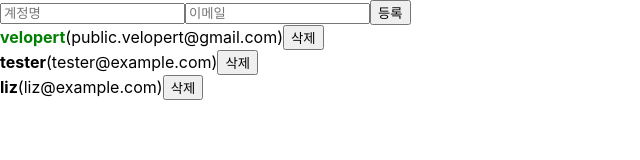
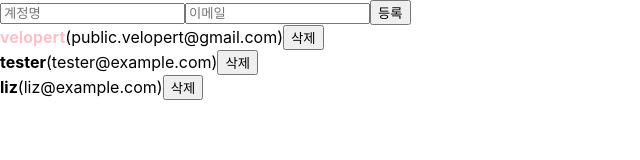
Before and after one commit to redzzzi/react-demo-24summer, a React (Create React App) app: page / in a window 1280 px wide. Shown: the top 160 px of the page, without its empty margins (0-640 px from the left). Built offline with nearby package versions, Linux system fonts and the light colour scheme.

Commit message:
practice : vlpt
- ...
- 1장 15. 배열에 항목 수정하기

```diff
--- a/src/App.js
+++ b/src/App.js
@@ -80,7 +80,7 @@ function App() {
         onCreate={onCreate}
         userInputRef={userInput}
       />
-      <UserList users={users} onRemove={onRemove} />
+      <UserList users={users} onRemove={onRemove} onToggle={onToggle} />
     </>
   );
 }
--- a/src/UserList.js
+++ b/src/UserList.js
@@ -1,13 +1,14 @@
 import React from "react";
 
-function User({ user, onRemove }) {
+function User({ user, onRemove, onToggle }) {
   return (
     <div>
       <b
         style={{
           cursor: "pointer",
-          color: user.active ? "green" : "black",
+          color: user.active ? "pink" : "black",
         }}
+        onClick={() => onToggle(user.id)}
       >
         {user.username}
       </b>
@@ -18,11 +19,16 @@ function User({ user, onRemove }) {
   );
 }
 
-function UserList({ users, onRemove }) {
+function UserList({ users, onRemove, onToggle }) {
   return (
     <div>
       {users.map((user) => (
-        <User user={user} key={user.id} onRemove={onRemove} />
+        <User
+          user={user}
+          key={user.id}
+          onRemove={onRemove}
+          onToggle={onToggle}
+        />
       ))}
     </div>
   );
```
